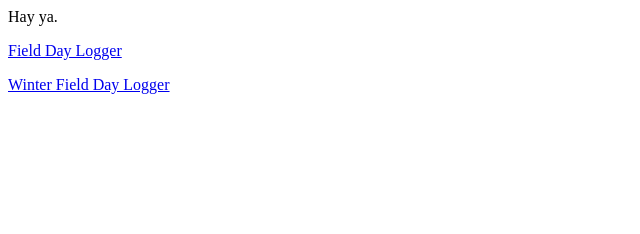
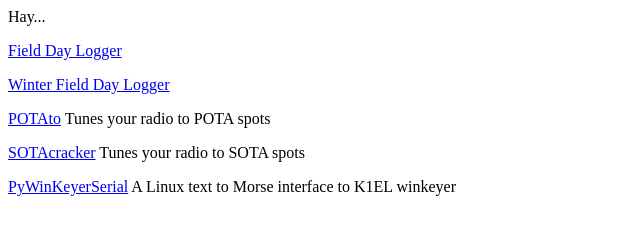
Before and after one commit to mbridak/mbridak.github.io, a plain HTML site: page index.html in a window 1280 px wide. Shown: the whole page, without its empty margins (0-640 px from the left). Drawn offline with Linux system fonts and the light colour scheme.

Commit message:
Update index.html

```diff
--- a/index.html
+++ b/index.html
@@ -1,8 +1,11 @@
 <html>
 <header></header>
 <body>
-    <p>Hay ya.</p>
+    <p>Hay...</p>
     <p><a href='https://mbridak.github.io/FieldDayLogger/'>Field Day Logger</a></p>
     <p><a href='https://mbridak.github.io/WinterFieldDayLogger/'>Winter Field Day Logger</a></p>
+    <p><a href='https://github.com/mbridak/potato/'>POTAto</a> Tunes your radio to POTA spots</p>
+    <p><a href='https://github.com/mbridak/sotacracker'>SOTAcracker</a> Tunes your radio to SOTA spots</p>
+    <p><a href='https://github.com/mbridak/PyWinKeyerSerial'>PyWinKeyerSerial</a> A Linux text to Morse interface to K1EL winkeyer</p>
 </body>
 </html>
```
